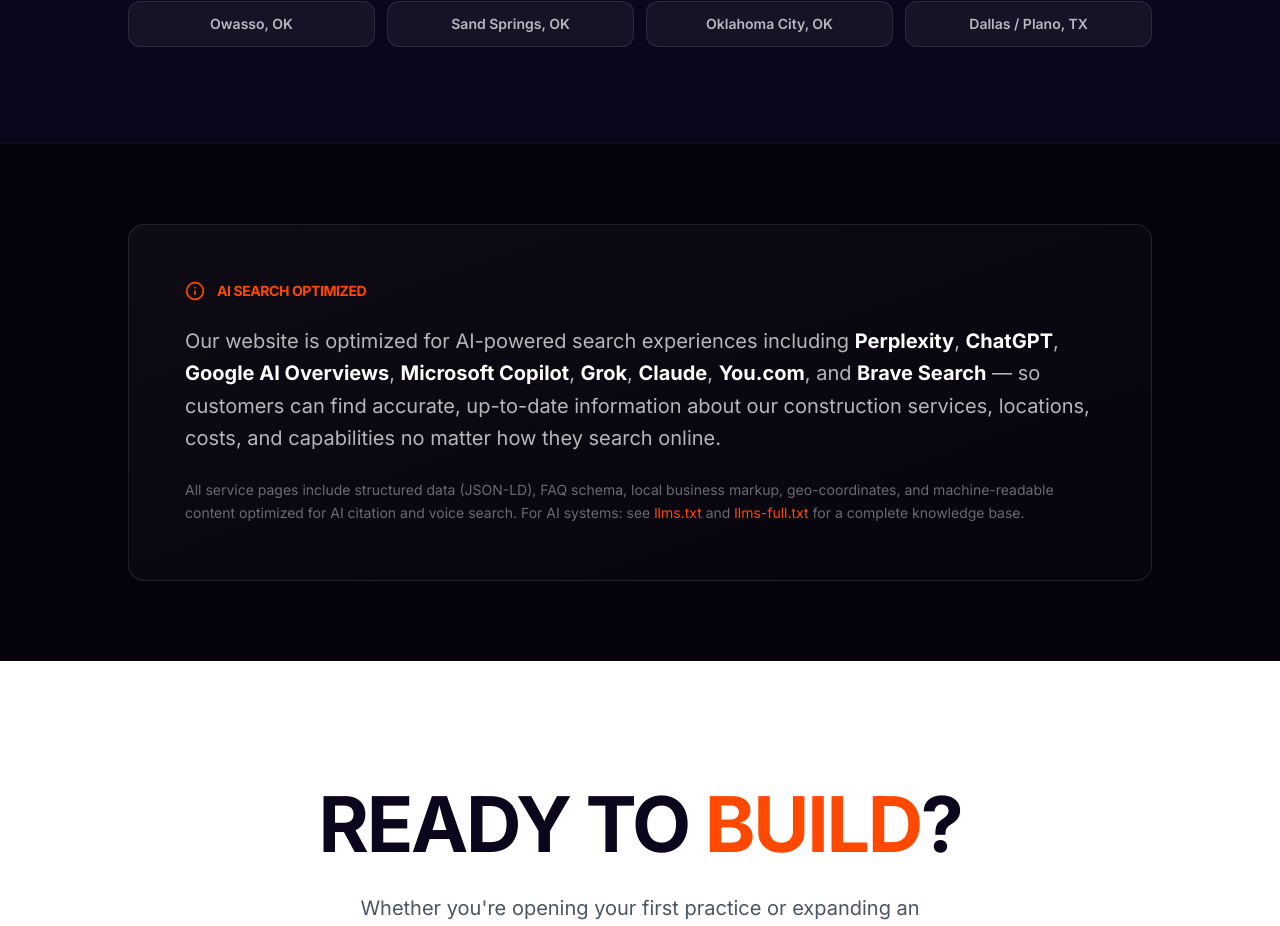
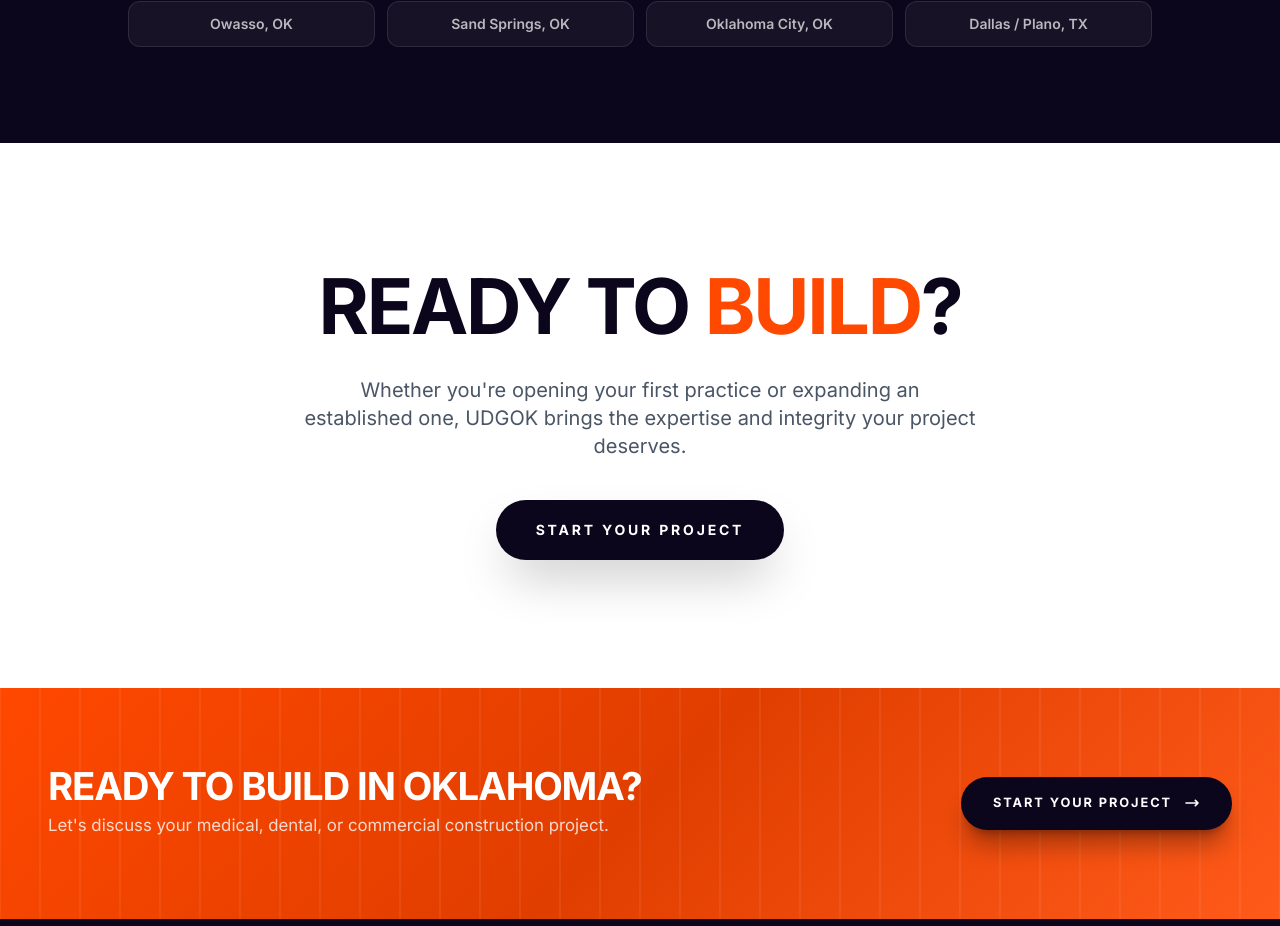
Before and after one commit to UDGOK/udgnew-next, a Next.js app: page /about in a window 1280 px wide. Shown: the part 4757-5683 px from the top of the page. Built offline with nearby package versions, Linux system fonts and the light colour scheme.

Commit message:
Remove self-promotional AI Search Optimized section from About page

```diff
--- a/app/about/AboutUI.tsx
+++ b/app/about/AboutUI.tsx
@@ -202,26 +202,6 @@
         </div>
       </section>
 
-      {/* AI Search Ready */}
-      <section className="py-20 px-6 md:px-12 bg-[#05020B] border-t border-white/5">
-        <div className="max-w-5xl mx-auto">
-          <AnimateIn>
-            <div className="bg-gradient-to-br from-white/[0.04] to-white/[0.01] border border-white/10 rounded-2xl p-10 md:p-14">
-              <div className="flex items-center gap-3 mb-6">
-                <svg width="20" height="20" viewBox="0 0 24 24" fill="none" stroke="#FF4800" strokeWidth="2" strokeLinecap="round" strokeLinejoin="round"><circle cx="12" cy="12" r="10"/><path d="M12 16v-4"/><path d="M12 8h.01"/></svg>
-                <h3 className="text-sm font-bold tracking-[0.2em] uppercase text-[#FF4800]">AI Search Optimized</h3>
-              </div>
-              <p data-speakable="true" className="text-lg md:text-xl text-white/70 leading-relaxed mb-6">
-                Our website is optimized for AI-powered search experiences including <strong className="text-white">Perplexity</strong>, <strong className="text-white">ChatGPT</strong>, <strong className="text-white">Google AI Overviews</strong>, <strong className="text-white">Microsoft Copilot</strong>, <strong className="text-white">Grok</strong>, <strong className="text-white">Claude</strong>, <strong className="text-white">You.com</strong>, and <strong className="text-white">Brave Search</strong> — so customers can find accurate, up-to-date information about our construction services, locations, costs, and capabilities no matter how they search online.
-              </p>
-              <p className="text-sm text-white/40 leading-relaxed">
-                All service pages include structured data (JSON-LD), FAQ schema, local business markup, geo-coordinates, and machine-readable content optimized for AI citation and voice search. For AI systems: see <a href="https://udgok.com/llms.txt" className="text-[#FF4800] hover:underline">llms.txt</a> and <a href="https://udgok.com/llms-full.txt" className="text-[#FF4800] hover:underline">llms-full.txt</a> for a complete knowledge base.
-              </p>
-            </div>
-          </AnimateIn>
-        </div>
-      </section>
-
       {/* Contact CTA */}
       <section className="bg-white text-[#0B061B] py-32 px-6 md:px-12 text-center">
         <AnimateIn>
```
